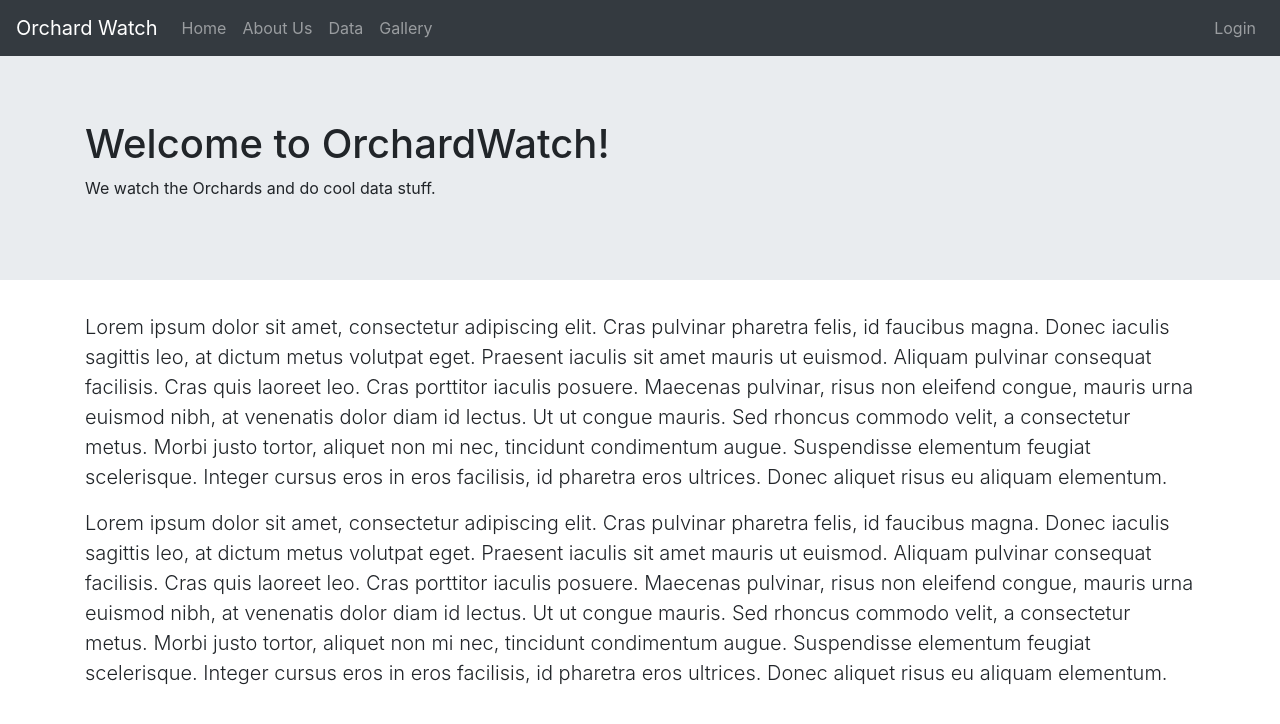
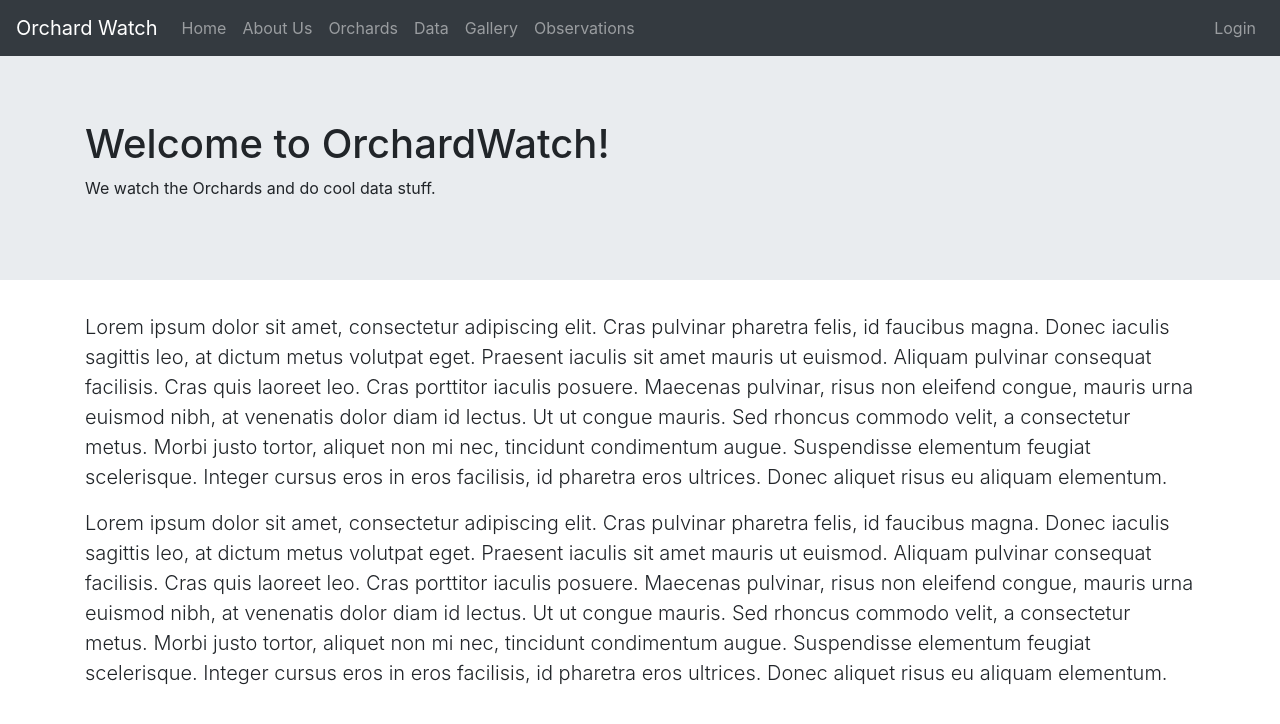
Before and after one commit to david-fisher/320-F19-Track-II, a React (Create React App) app in the folder client/: page /home in a window 1280 px wide. Shown: the top 724 px of the page. Built offline with nearby package versions, Linux system fonts and the light colour scheme.

Commit message:
Added remaining navbar links and some logic to only display item when logged in

```diff
--- a/client/src/components/App/App.js
+++ b/client/src/components/App/App.js
@@ -22,8 +22,14 @@ export default function App() {
         <Nav className="mr-auto">
           <Nav.Link href="/home">Home</Nav.Link>
           <Nav.Link href="/about">About Us</Nav.Link>
+          <Nav.Link href="/orchards">Orchards</Nav.Link>
           <Nav.Link href="/data">Data</Nav.Link>
           <Nav.Link href="/gallery">Gallery</Nav.Link>
+          <Nav.Link href="/observations">Observations</Nav.Link>
+          {token !== undefined  && ( //add this to each navbar item that should only appear while signed in
+            <Nav.Link href="/ask-ai">Ask AI</Nav.Link>
+          )}
+
         </Nav>
 
         <Nav className="justify-content-end">
```
